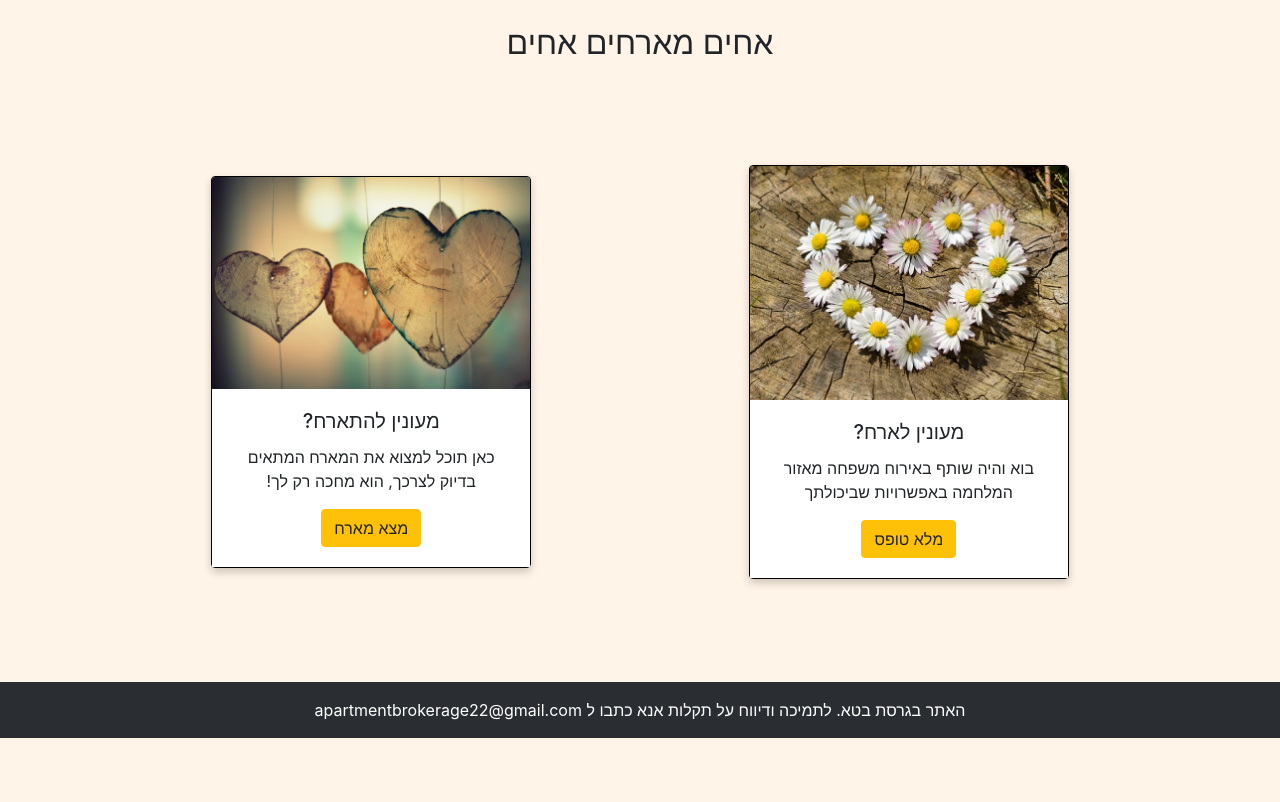
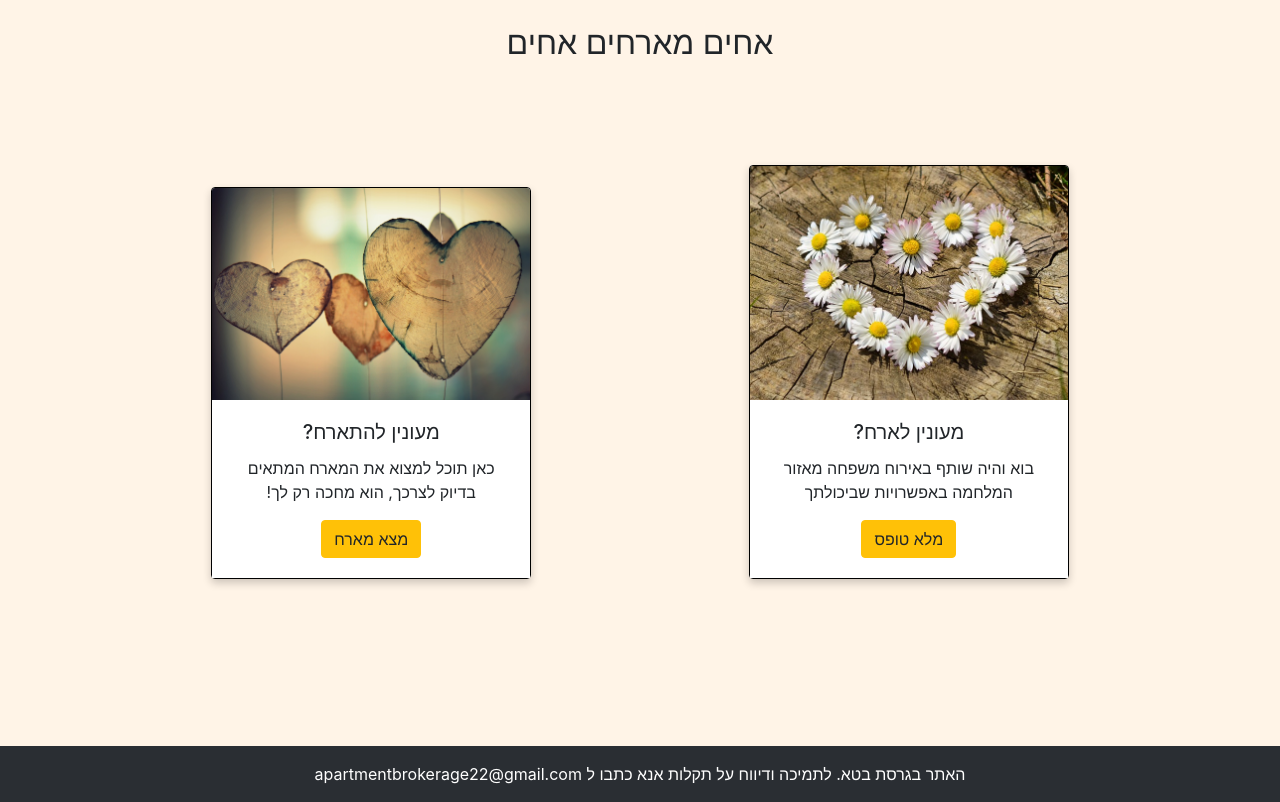
Before and after one commit to HadassaAvimor/Apartment-brokerage, a React (Create React App) app in the folder client/: page / in a window 1280 px wide. Built offline with nearby package versions, Linux system fonts and the light colour scheme.

Commit message:
add some style

```diff
--- a/client/src/style/guest.css
+++ b/client/src/style/guest.css
@@ -1,13 +1,15 @@
-/* .card {
+.card {
   margin-bottom: 4rem;
   background-color: rgb(247, 247, 247);
   height: 100%;
   text-align: center;
 }
 
+
 .apartment-filter{
   text-align: center;
 }
+/*
 .apartments{
   display:flex;
   flex-wrap:wrap;
```
